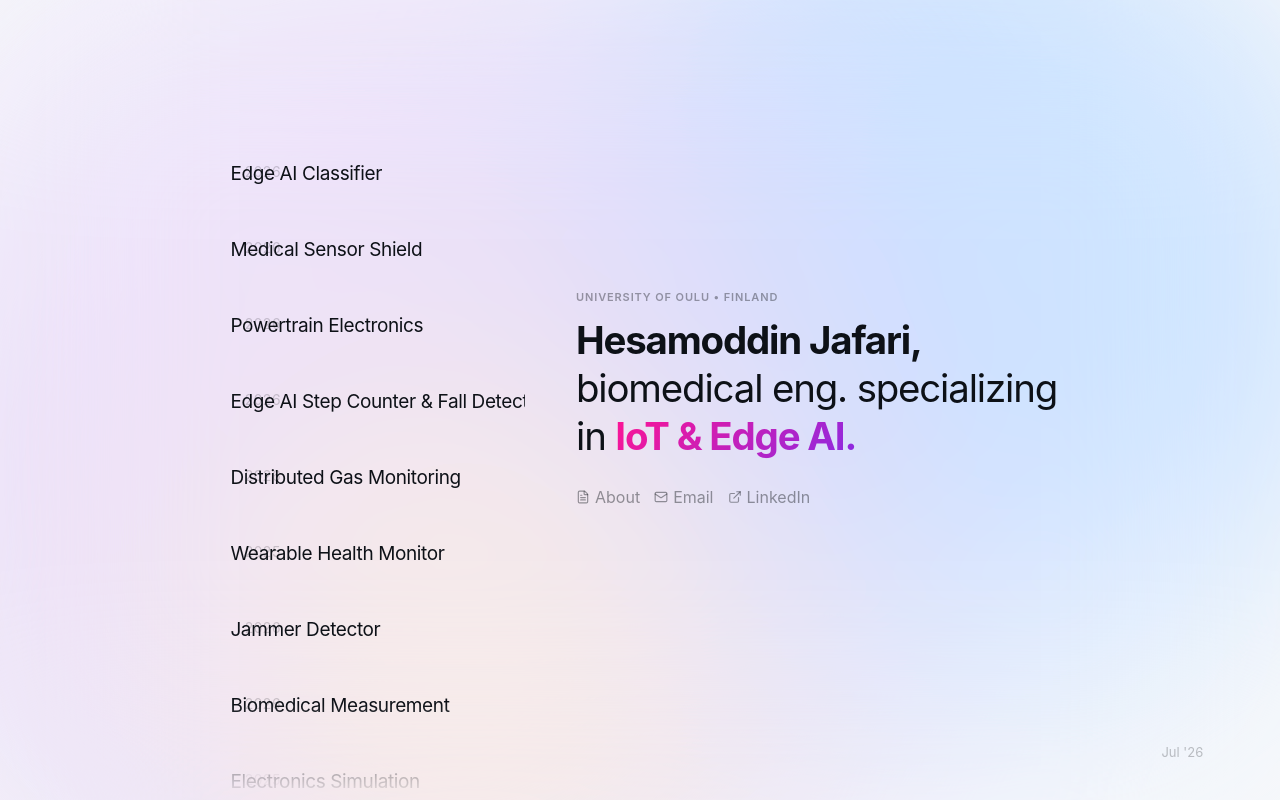
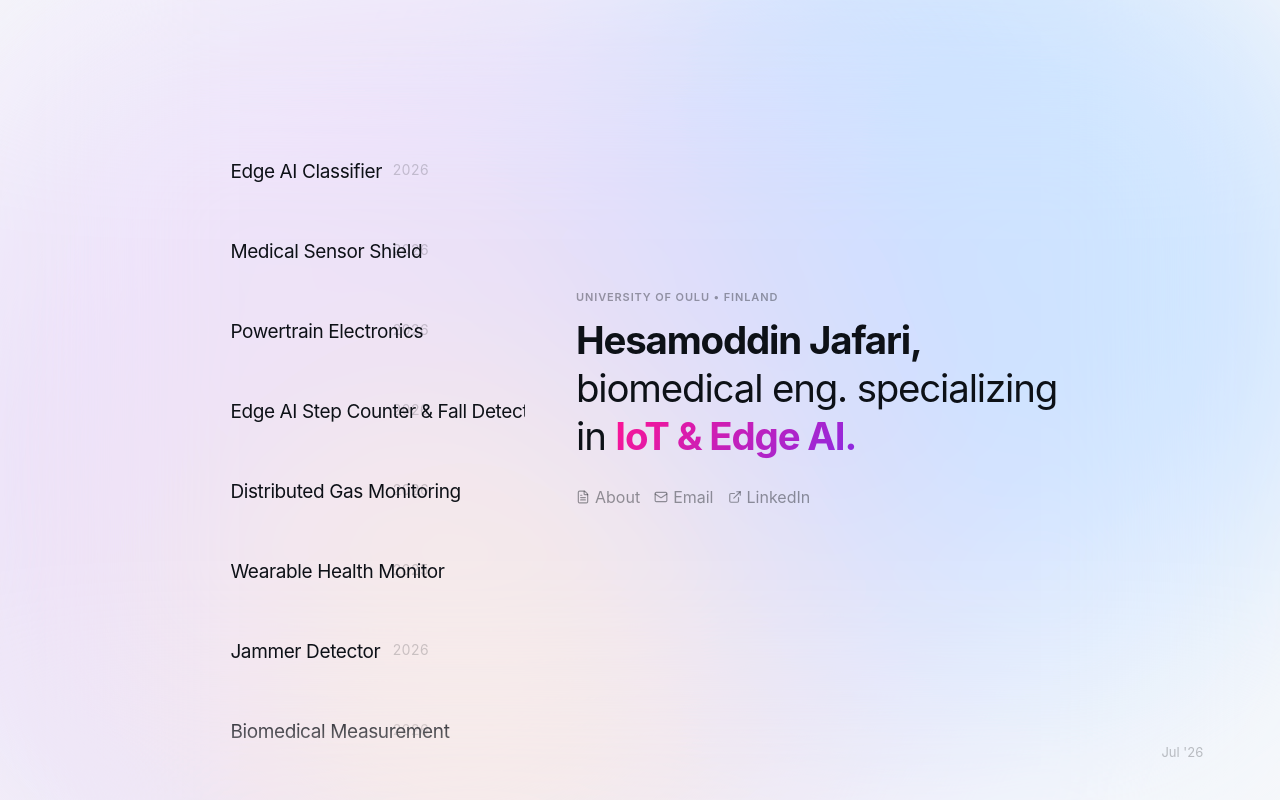
Before and after one commit to hjafari890/hesam-cv, a React (Vite) app: page / in a window 1280 px wide. Built offline with nearby package versions, Linux system fonts and the light colour scheme.

Commit message:
Version 1.0: Refined Apple UI project list, capsule popup, and momentum scrolling

```diff
--- a/src/App.jsx
+++ b/src/App.jsx
@@ -375,13 +375,14 @@ function App() {
               }}
               transition={{ type: "tween", duration: 0.1, ease: "easeOut" }}
               style={{
-                borderRadius: '14px',
-                padding: '10px 20px',
-                marginLeft: '-20px',
+                borderRadius: '12px',
+                padding: '8px 16px',
+                marginLeft: '-16px',
                 border: 'none',
                 position: 'relative',
                 cursor: 'default',
-                width: 'max-content'
+                width: '100%',
+                maxWidth: '400px'
               }}
             >
               <div className="project-grid">
--- a/src/index.css
+++ b/src/index.css
@@ -57,7 +57,7 @@ a {
 .project-list {
   display: flex;
   flex-direction: column;
-  gap: 16px;
+  gap: 24px;
   position: relative;
   z-index: 5;
   width: 100%;
@@ -73,17 +73,16 @@ a {
 }
 
 .project-grid {
-  display: flex;
+  display: grid;
+  grid-template-columns: 1fr auto;
   align-items: start;
-  justify-content: flex-start;
-  gap: 14px;
+  gap: 12px;
   width: 100%;
 }
 
 .project-name-col {
   position: relative;
   height: 40px;
-  min-width: max-content;
 }
 
 .project-name {
```
